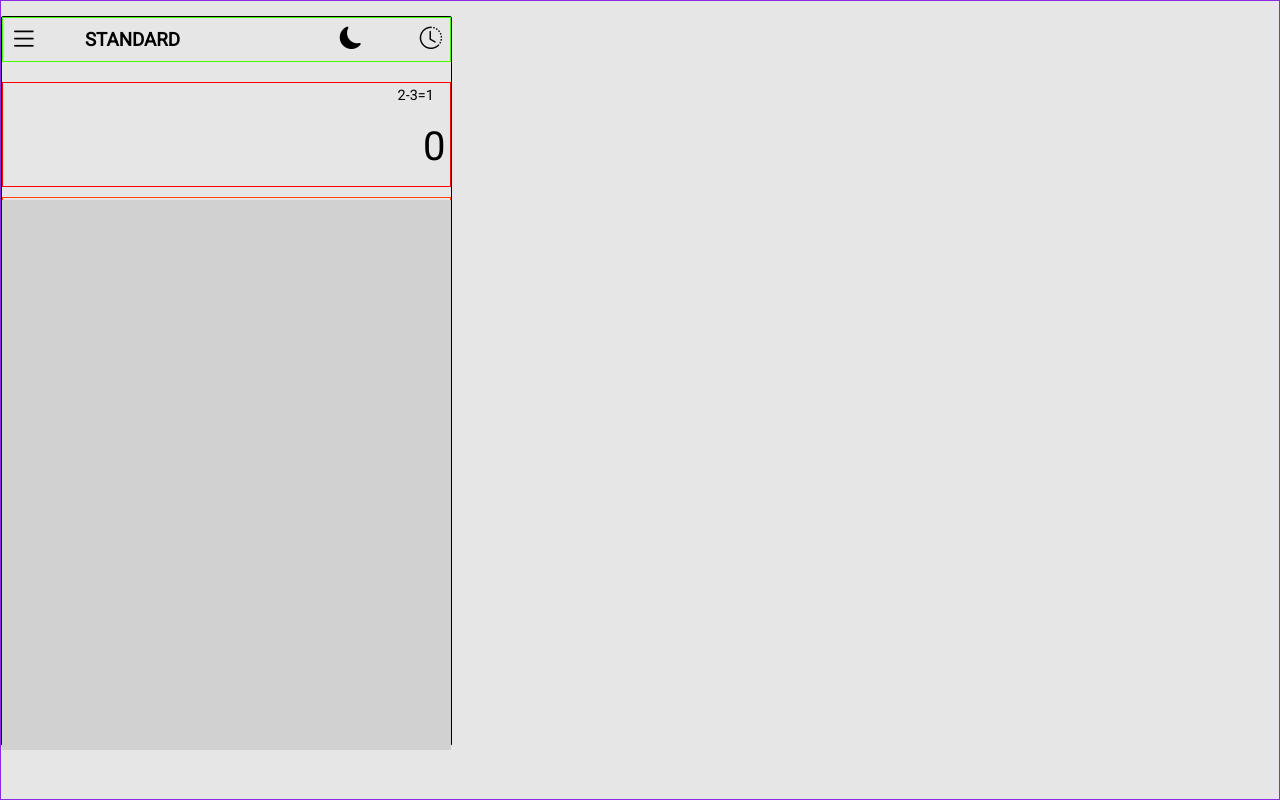
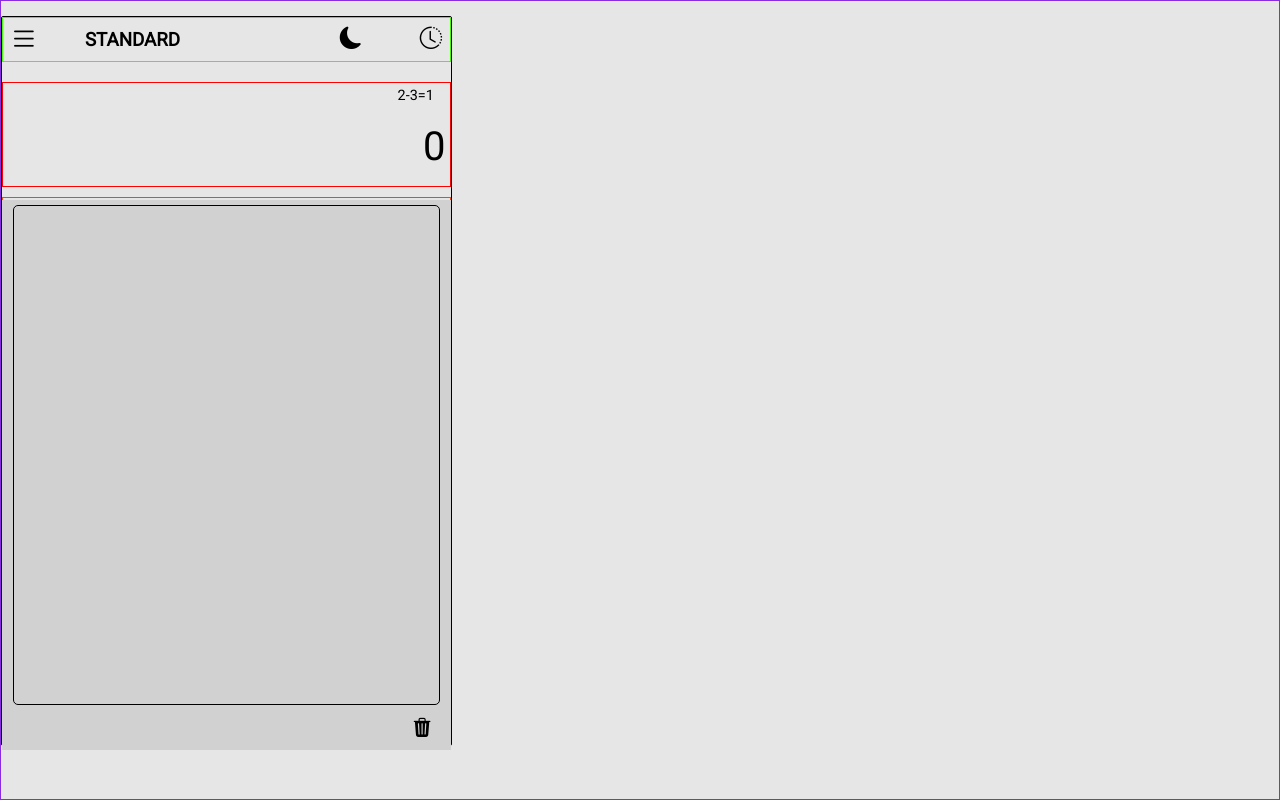
Before and after one commit to Alinaderkurdi/CALCULATOR, a website: page index.html in a window 1280 px wide. Both pictures are taken after a click on the button 430 px from the left and 39 px from the top of the page. Drawn offline with nearby package versions, Linux system fonts and the light colour scheme; a web font is replaced by a local one.

Commit message:
set up history section

```diff
--- a/Scripts/main.js
+++ b/Scripts/main.js
@@ -1,6 +1,14 @@
 const sideButton = document.querySelector('.side-bare-button')
 const sideSection = document.querySelector('.side-section')
 const historyButton = document.querySelector('.history-button')
+const historySection = document.querySelector('.history-section')
+
+
+
+historyButton.addEventListener('click', ()=>{
+   historySection.classList.add('history-section-open')
+})
+
 
 
 sideButton.addEventListener('click', (event)=>{
--- a/index.html
+++ b/index.html
@@ -84,7 +84,13 @@
         </div>
       </div>
       <div class="history-section">
+        <div class="out-put-section">
 
+        </div>
+        <button class="delete-history-bt">
+            <i class="bi bi-trash3-fill"></i>
+        </button>
+        </div>
       </div>
 
     </div>
--- a/style/style.scss
+++ b/style/style.scss
@@ -35,7 +35,7 @@ body{
         border : 1px black solid;
         margin: 2px auto;
         margin-top: 15px;
-        margin-left:0px;
+        margin-left: 0px;
         min-width: 310px;
         max-width: 451px;
         border-radius: 2px;
@@ -238,8 +238,42 @@ body{
             position: absolute;
             min-width: 310px;
             max-width: 449px;
-           // display: none;
+            z-index: -10;
+            left: -500px;
+            opacity: 0.8;
 
+            .out-put-section{
+              width: 95%;
+              height: 500px;
+              border: 1px  solid;
+              margin: 5px auto;
+              border-radius: 5px;
+            }
+
+            .delete-history-bt{
+                width: $button-w ;
+                height: $button-h;
+                float: right;
+                margin-right: 10px;
+                background: none;
+                outline: none;
+                border: none;
+                cursor: pointer;
+                border-radius: 4px;
+
+
+                .bi-trash3-fill{
+                    font-size: 1.2rem;
+                }
+                &:hover{
+
+                    border: 1px #878785 solid;
+                }
+            }
+        }
+
+        .history-section-open{
+           animation:  open-history-sectoin 1s forwards;
         }
 
 
@@ -255,7 +289,7 @@ body{
        opacity: 0;
        z-index: -10;
        //left: -90px;
-       left: -295px;
+       left: -80px;
     }
     to{
        // left: 0px;
@@ -263,3 +297,16 @@ body{
         left: 50px;
     }
 }
+
+@keyframes open-history-sectoin{
+    from{
+        z-index: -10;
+        left: -500px;
+        opacity: 0;
+    }
+    to{
+        z-index: 10;
+        left: 2px;
+        opacity: 1;
+    }
+}
```
Also changed, not shown: style/style.css, 1 other file.
